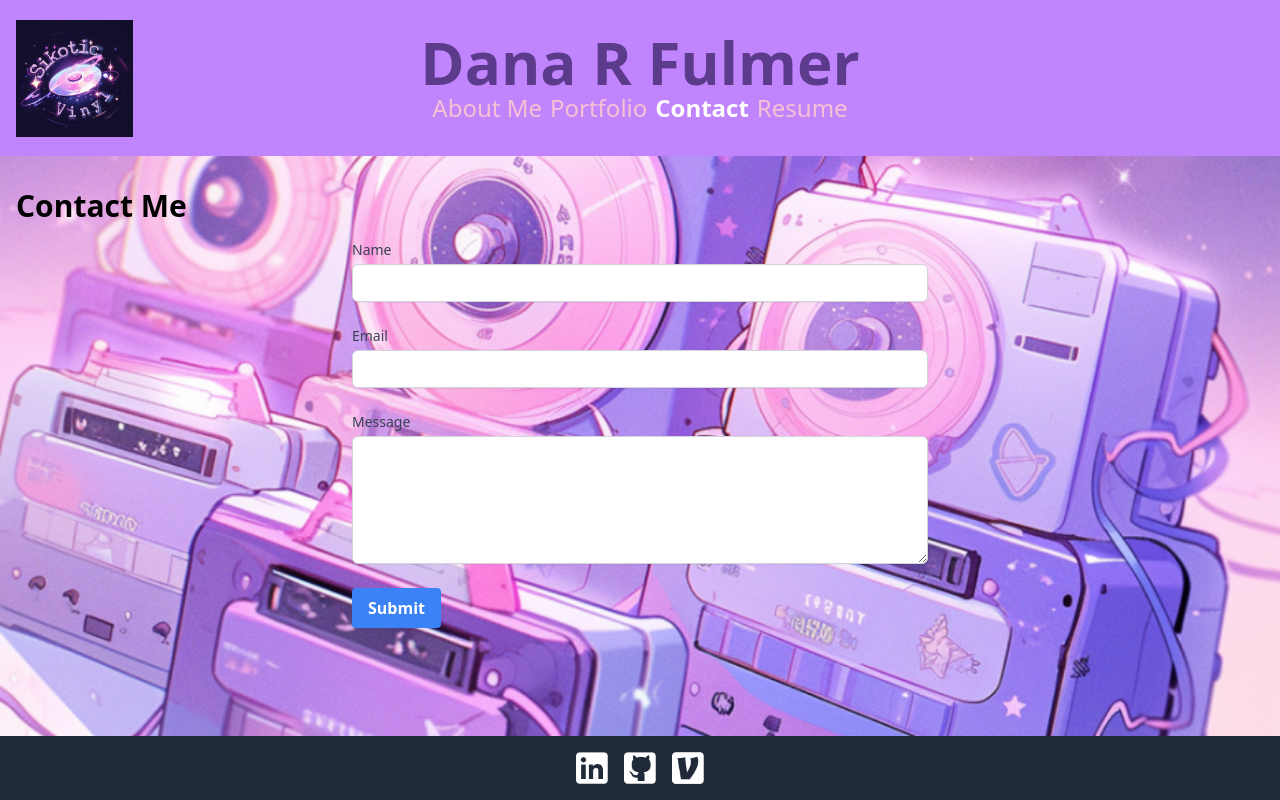
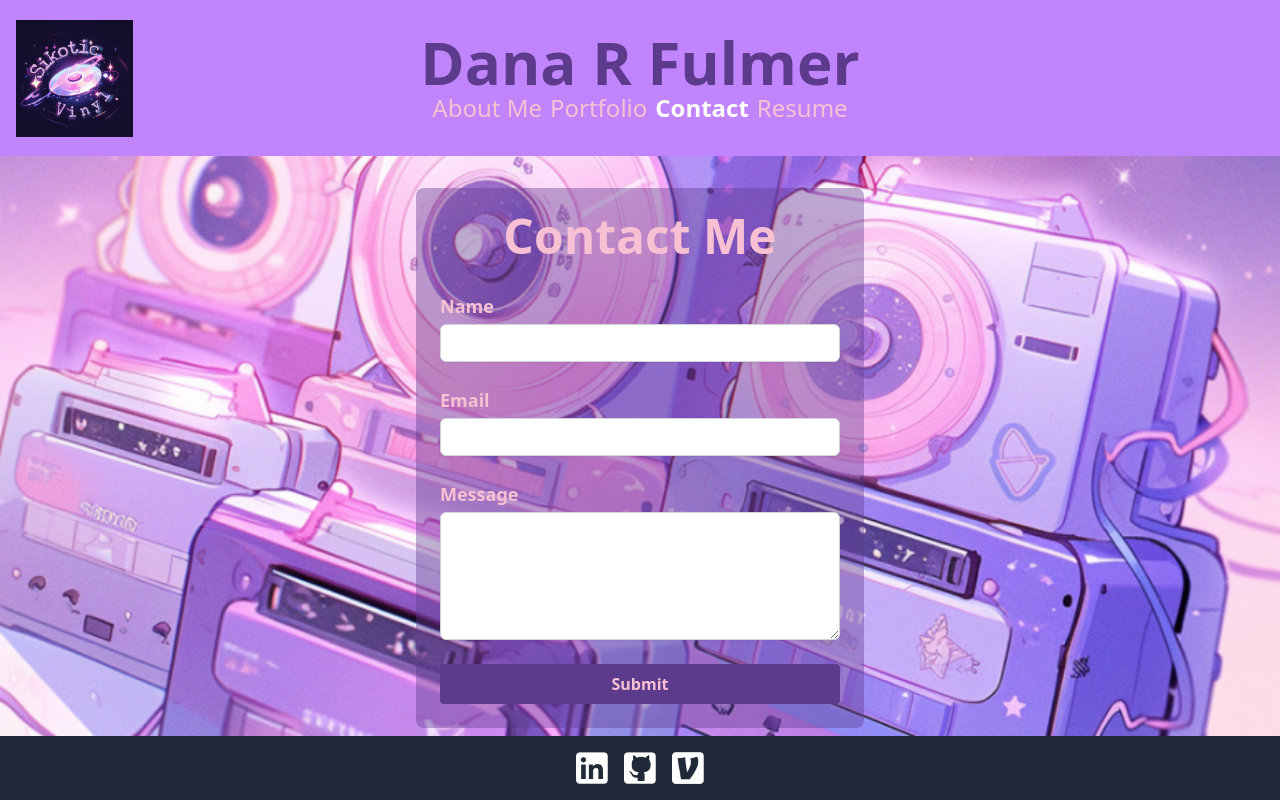
Before and after one commit to SikoticVinyl/SiksReactPortfolio, a React (Vite) app: page /contact in a window 1280 px wide. Built offline with nearby package versions, Linux system fonts and the light colour scheme.

Commit message:
Contact Styled.

```diff
--- a/src/components/Contact.jsx
+++ b/src/components/Contact.jsx
@@ -1,4 +1,5 @@
 import React, { useState } from 'react';
+import PanelsBlank from '../assets/Panels_Blank.png';
 
 function Contact() {
   const [formData, setFormData] = useState({
@@ -57,25 +58,31 @@ function Contact() {
 
   return (
     <section className="contact py-8 px-4">
-      <h2 className="text-3xl font-bold mb-4 text-center sm:text-left">Contact Me</h2>
-      <form onSubmit={handleSubmit} noValidate className="max-w-xl mx-auto">
+      <div className="max-w-md mx-auto">
+        <div className="bg-dark-purple bg-opacity-40 rounded-lg p-6">
+          <div className="flex flex-col items-center space-y-4 mb-8">
+            <h2 className="text-light-pink text-3xl md:text-5xl font-bold text-center">Contact Me</h2>
+          </div>
+          <form onSubmit={handleSubmit} noValidate>
             <div className="mb-6">
-          <label htmlFor="name" className="block text-sm font-medium text-gray-700">Name</label>
+              <label htmlFor="name" className="block text-lg font-semibold text-light-pink">Name</label>
               <input type="text" id="name" name="name" value={formData.name} onChange={handleChange} onBlur={handleBlur} className="mt-1 block w-full border border-gray-300 rounded-md shadow-sm py-2 px-4 leading-tight focus:outline-none focus:ring-blue-500 focus:border-blue-500" />
               {formErrors.name && <p className="mt-2 text-sm text-red-600">{formErrors.name}</p>}
             </div>
             <div className="mb-6">
-          <label htmlFor="email" className="block text-sm font-medium text-gray-700">Email</label>
+              <label htmlFor="email" className="block text-lg font-semibold text-light-pink">Email</label>
               <input type="email" id="email" name="email" value={formData.email} onChange={handleChange} onBlur={handleBlur} className="mt-1 block w-full border border-gray-300 rounded-md shadow-sm py-2 px-4 leading-tight focus:outline-none focus:ring-blue-500 focus:border-blue-500" />
               {formErrors.email && <p className="mt-2 text-sm text-red-600">{formErrors.email}</p>}
             </div>
             <div className="mb-6">
-          <label htmlFor="message" className="block text-sm font-medium text-gray-700">Message</label>
+              <label htmlFor="message" className="block text-lg font-semibold text-light-pink">Message</label>
               <textarea id="message" name="message" value={formData.message} onChange={handleChange} onBlur={handleBlur} className="mt-1 block w-full border border-gray-300 rounded-md shadow-sm py-2 px-4 leading-tight focus:outline-none focus:ring-blue-500 focus:border-blue-500 h-32"></textarea>
               {formErrors.message && <p className="mt-2 text-sm text-red-600">{formErrors.message}</p>}
             </div>
-        <button type="submit" className="w-full sm:w-auto bg-blue-500 hover:bg-blue-700 text-white font-bold py-2 px-4 rounded focus:outline-none focus:shadow-outline">Submit</button>
+            <button type="submit" className="w-full bg-dark-purple hover:bg-blue-700 text-light-pink font-bold py-2 px-4 rounded focus:outline-none focus:shadow-outline">Submit</button>
           </form>
+        </div>
+      </div>
     </section>
   );
 }
--- a/src/components/Resume.jsx
+++ b/src/components/Resume.jsx
@@ -26,7 +26,7 @@ function Resume() {
         <p className="text-light-pink text-sm sm:text-base md:text-lg lg:text-xl">You can download my full resume below.</p>
         <div className="flex justify-center">
           <a href="/DanaFulmerTechResume.pdf" download="DanaFulmerTechResume.pdf" className="relative inline-block">
-            <img src={PanelsBlank} alt="Download Resume" className="w-3/5 md:w-2/5 lg:w-3/5 h-auto object-cover mx-auto" />
+            <img src={PanelsBlank} alt="Download Resume" className="w-3/5 md:w-2/5 lg:w-4/5 h-auto object-cover mx-auto" />
             <span className="absolute top-0 left-0 w-full h-full flex items-center justify-center text-white font-bold py-2 px-4">
               Download Resume
             </span>
```
Lines whose indentation alone changed are shown as unchanged.
